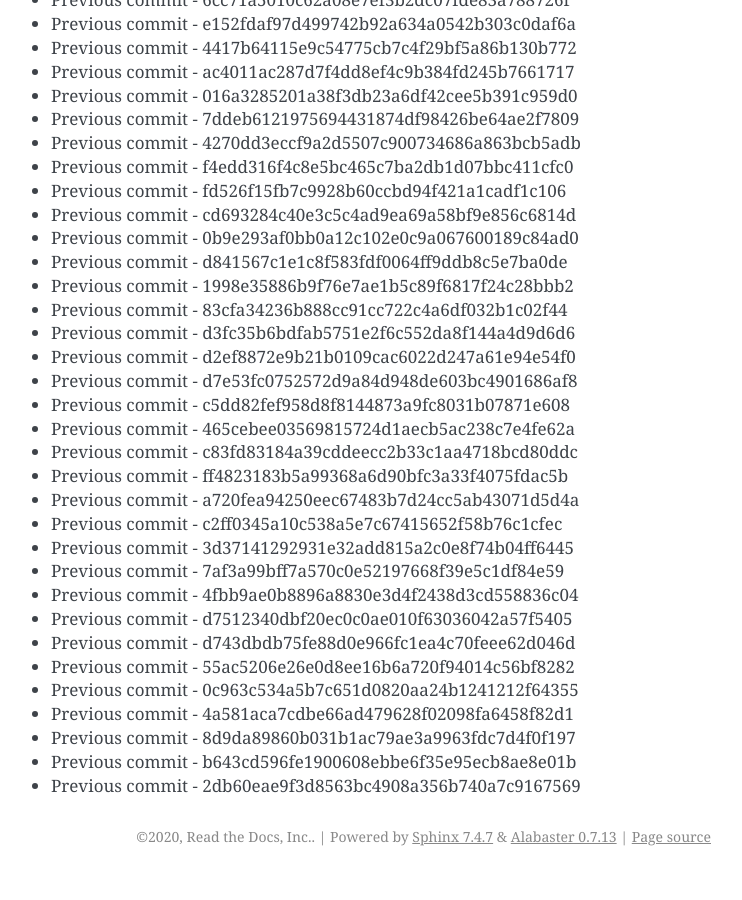
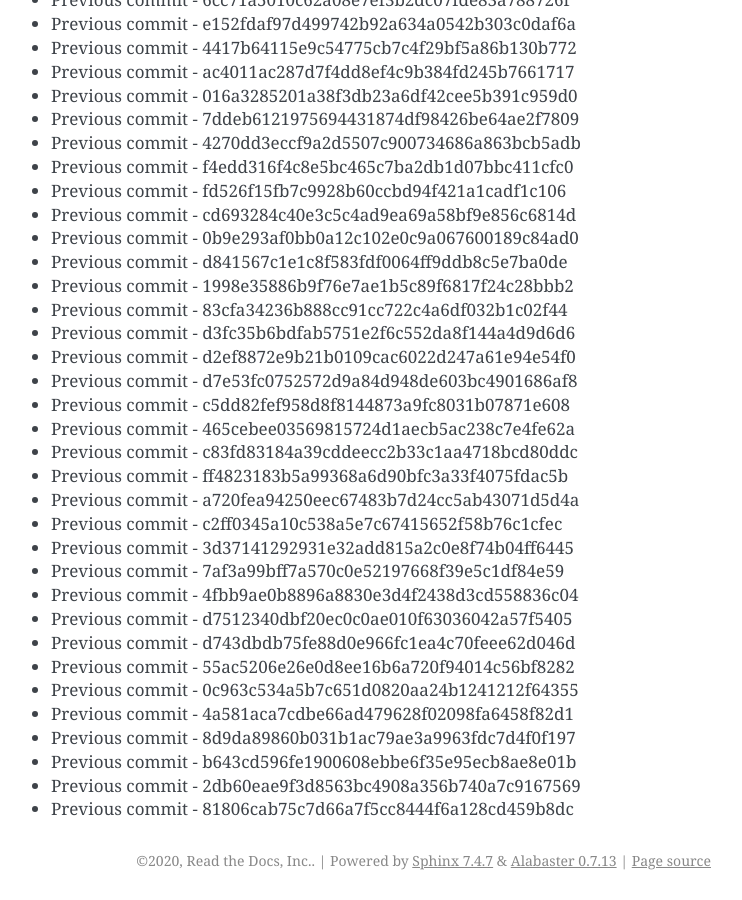
Before and after one commit to readthedocs/rtd-git-stresstest, a Sphinx documentation site: the page built from docs/updates.rst, in a window 1280 px wide and 900 px high, scrolled down 63122 px. Shown: the whole window, without its empty margins (399-1141 px from the left). Built offline with Sphinx 7.4.7, drawn with Linux system fonts in a browser that asks for light colours; before the commit the page ends 63998 px from its top, so only the background shows below that.

Commit message:
Generating commit from previous: 81806cab75c7d66a7f5cc8444f6a128cd459b8dc

```diff
--- a/docs/updates.rst
+++ b/docs/updates.rst
@@ -2684,3 +2684,4 @@ It can be tested for any performance characteristics.
 * Previous commit - 8d9da89860b031b1ac79ae3a9963fdc7d4f0f197
 * Previous commit - b643cd596fe1900608ebbe6f35e95ecb8ae8e01b
 * Previous commit - 2db60eae9f3d8563bc4908a356b740a7c9167569
+* Previous commit - 81806cab75c7d66a7f5cc8444f6a128cd459b8dc
```
